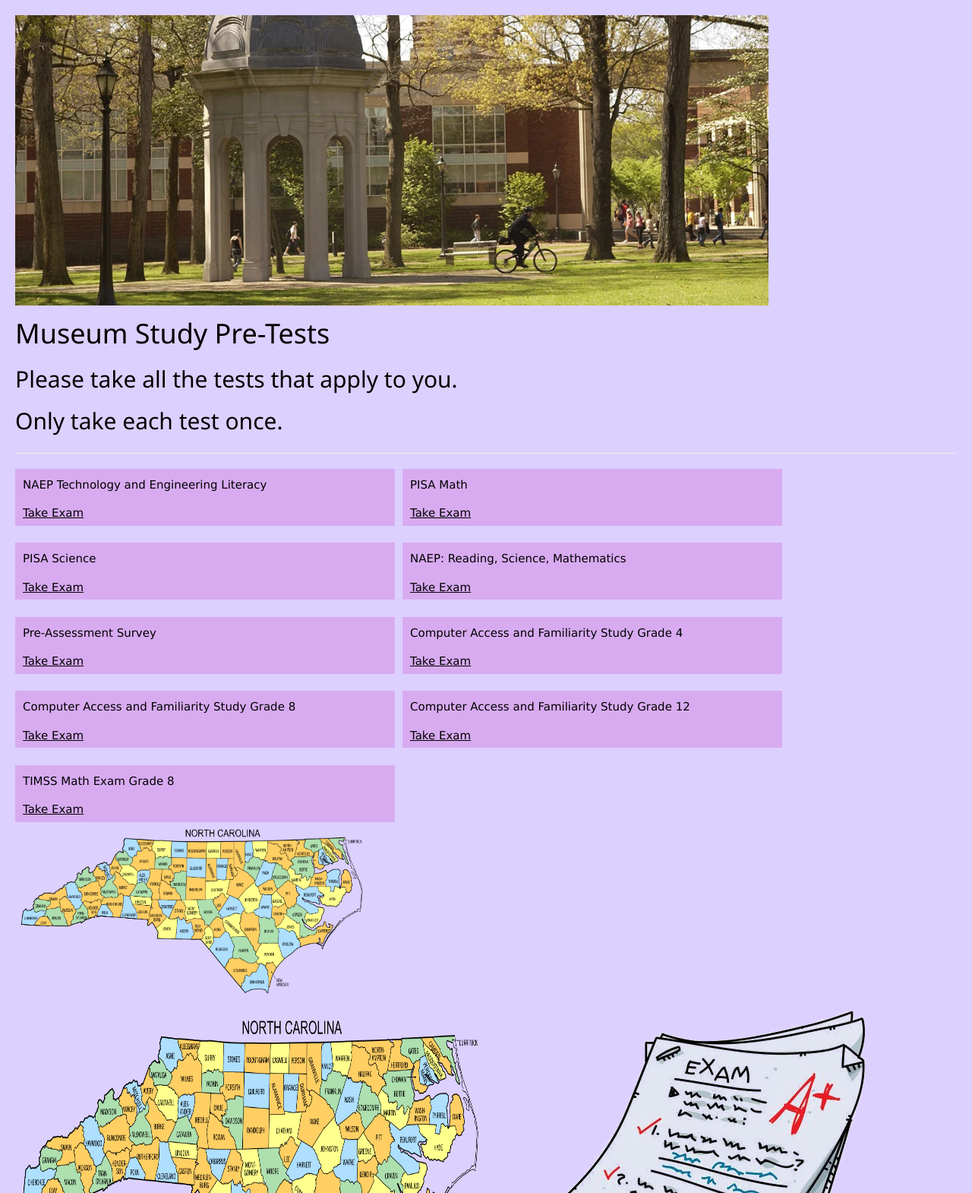
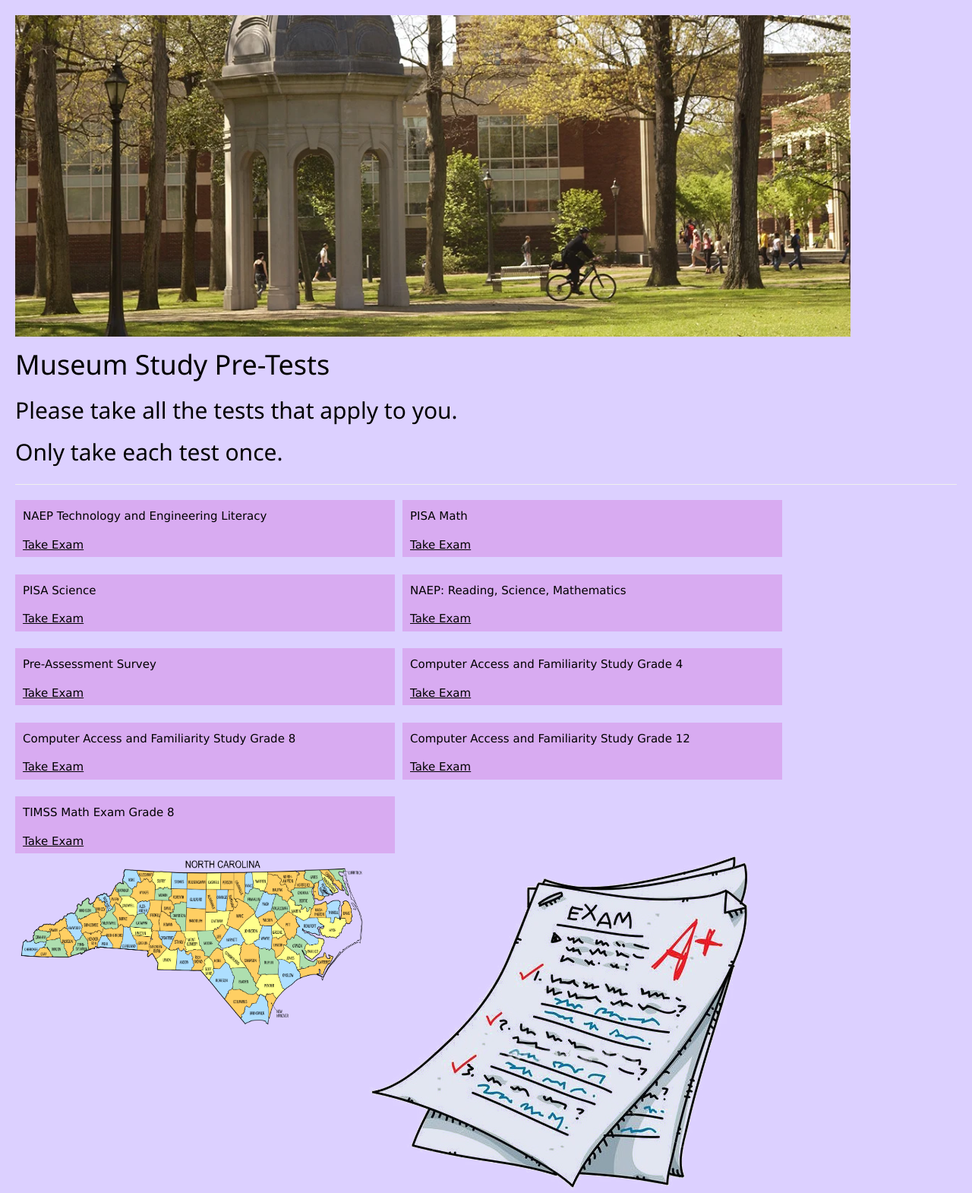
Before and after one commit to DhwaniHada/DhwaniHada.github.io, a plain HTML site: page index.html in a window 1280 px wide. Shown: the top 1570 px of the page at 76% size. Drawn offline with nearby package versions, Linux system fonts and the light colour scheme.

Commit message:
Update index.html

```diff
--- a/index.html
+++ b/index.html
@@ -1,6 +1,6 @@
 <!DOCTYPE html>
 <html>
-<img src="images/cupolabanner.png" alt="Cupola Photo as Banner" style="max-width: 80%; height: auto;">
+<img src="images/cupolabanner.png" alt="Cupola Photo as Banner" style="max-width: 1100px; height: auto;">
 <title>Museum Study Pre-Tests</title>
 <link rel="stylesheet" href="css/float.css">
 <link rel="stylesheet" href="https://www.w3schools.com/w3css/4/w3.css">
@@ -28,9 +28,8 @@
 <div class="first">TIMSS Math Exam Grade 8  </br>
 <p><a href="https://forms.gle/CaSvuHUmd31DnwkRA" target="_blank">Take Exam</a></p> </div>
 <div style='clear:both;'>
-<img src="images/north-carolina-890632_1280.png" alt="NC Map Image" style="max-width: 600px; height: 244px; margin: 0px; width: 465px;">
 <div style="display: flex;">
-  <img src="images/north-carolina-890632_1280.png" alt="Map of NC" style="max-width: 50%; height: auto;">
+  <img src="images/north-carolina-890632_1280.png" alt="NC Map Image" style="max-width: 600px; height: 244px; margin: 0px; width: 465px;">
   <img src="images/exam.png" alt="Cartoon Exam photo" style="max-width: 50%; height: auto;">
 </div>
 
```
